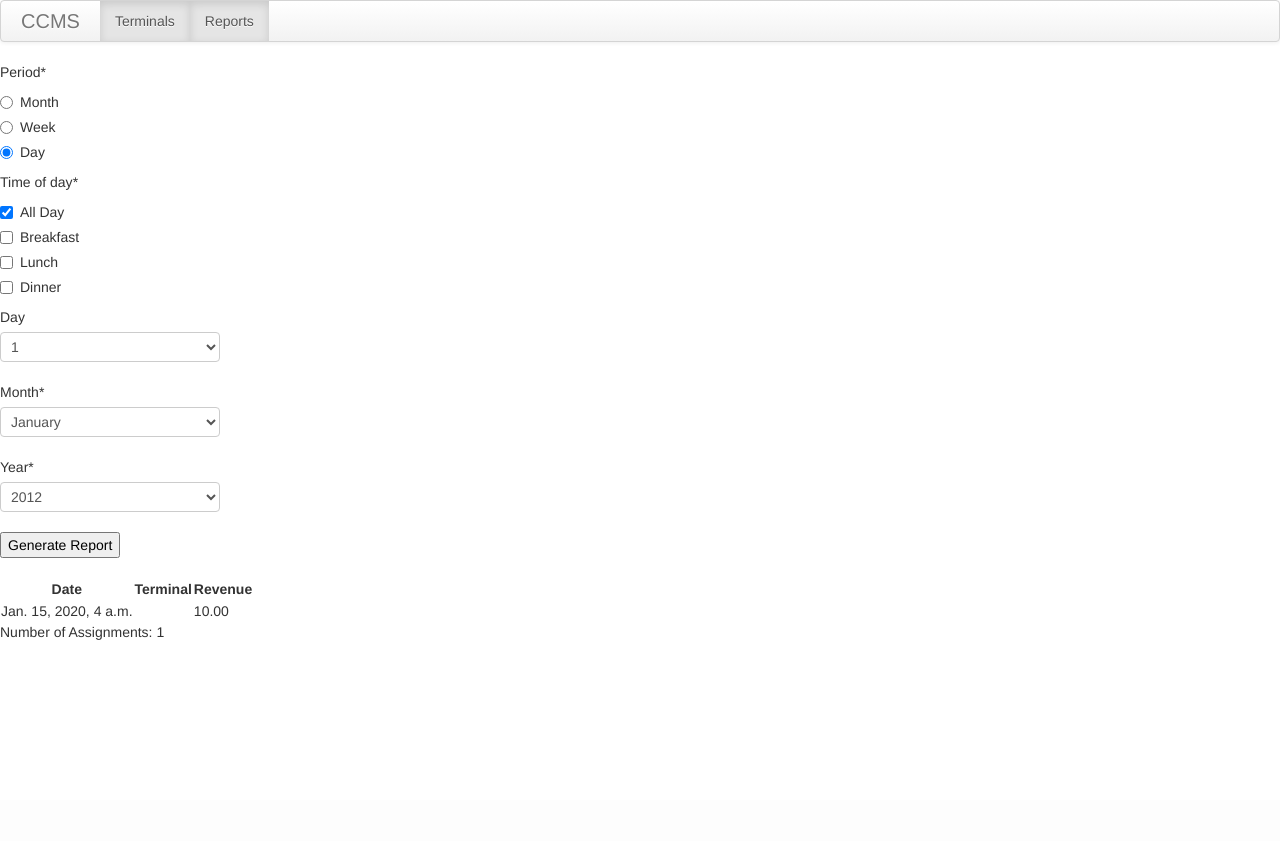
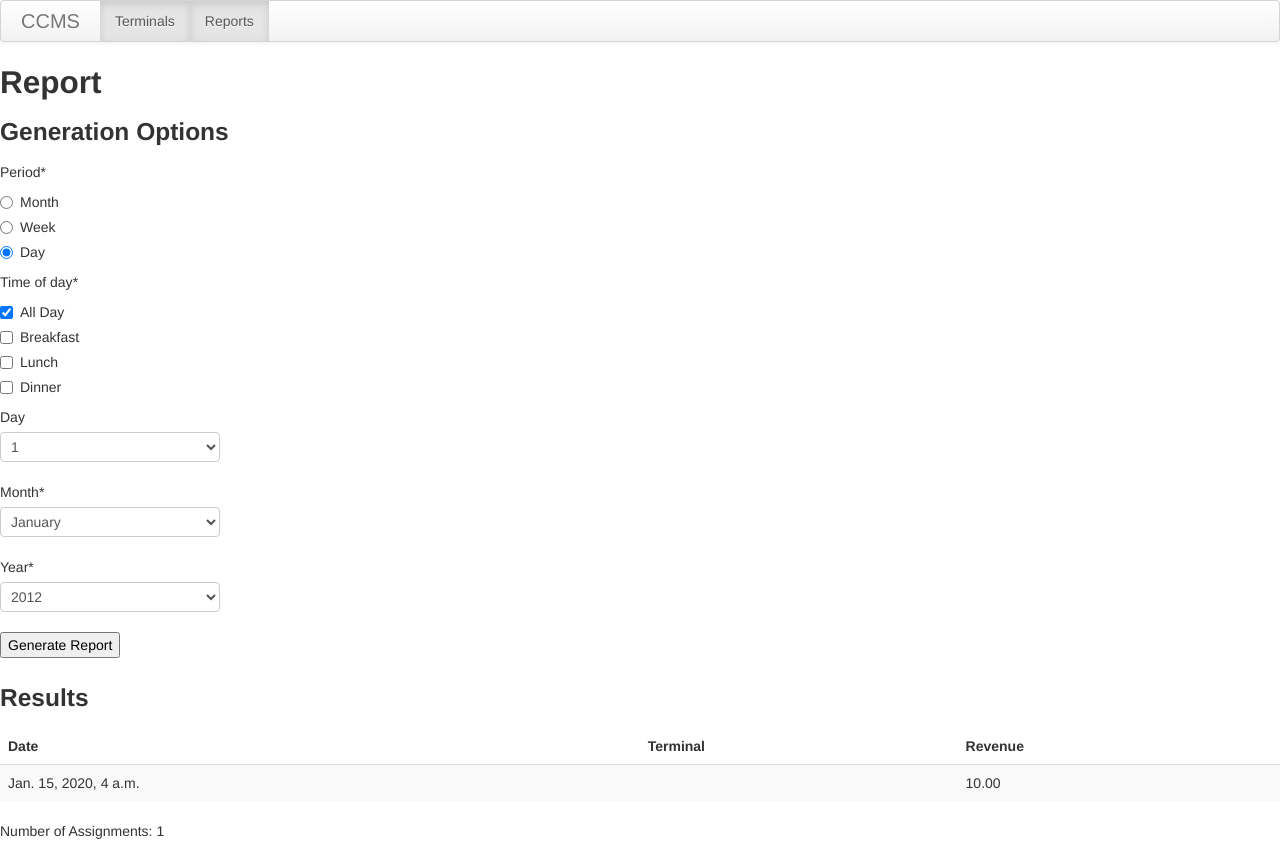
Before and after one commit to tecywiz121/seg4105-ccms, a Django app: page /assignments/ in a window 1280 px wide. Before the commit the page ends 640 px from the top, so only its background shows below. Run offline with Django 3.2, Linux system fonts and the light colour scheme; tables that the repository leaves empty hold one stand-in row (values such as "Sample post"); parts of the project's set-up code (start-up, migrations or seed data) failed here and were passed over; some libraries are stand-ins or nearby versions.

Commit message:
Style the reports page

```diff
--- a/manager/templates/manager/base_reports.html
+++ b/manager/templates/manager/base_reports.html
@@ -2,6 +2,8 @@
 {% load crispy_forms_tags %}
 
 {% block content %}
+    <h2>Report</h2>
+    <h3>Generation Options</h3>
     {% block report_header %}
     <form method="POST">
     {% csrf_token %}
@@ -9,8 +11,9 @@
     <input type="submit" value="Generate Report"/>
     </form>
     {% endblock report_header %}
+    <h3>Results</h3>
     {% block results %}
-    <table class="report-table">
+    <table class="table table-striped report-table">
         <thead>
             <tr>
                 <th>Date</th>
```
